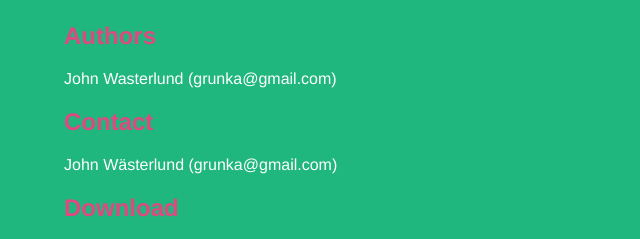
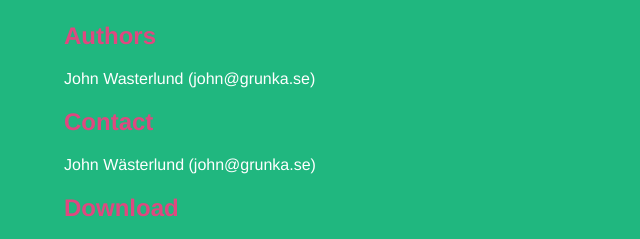
Before and after one commit to grunka/johnthecoder.com, a plain HTML site: page index.html in a window 1280 px wide. Shown: the part 242-481 px from the top of the page, 226-866 px from the left. Drawn offline with Linux system fonts and the light colour scheme.

Commit message:
Changing to the correct email address

```diff
--- a/index.html
+++ b/index.html
@@ -59,13 +59,13 @@
 
 
       <h2>Authors</h2>
-      <p>John Wasterlund (grunka@gmail.com)
+      <p>John Wasterlund (john@grunka.se)
 <br/>      </p>
 
 
 
       <h2>Contact</h2>
-      <p>John Wästerlund (grunka@gmail.com)
+      <p>John Wästerlund (john@grunka.se)
 <br/>      </p>
 
 
```
